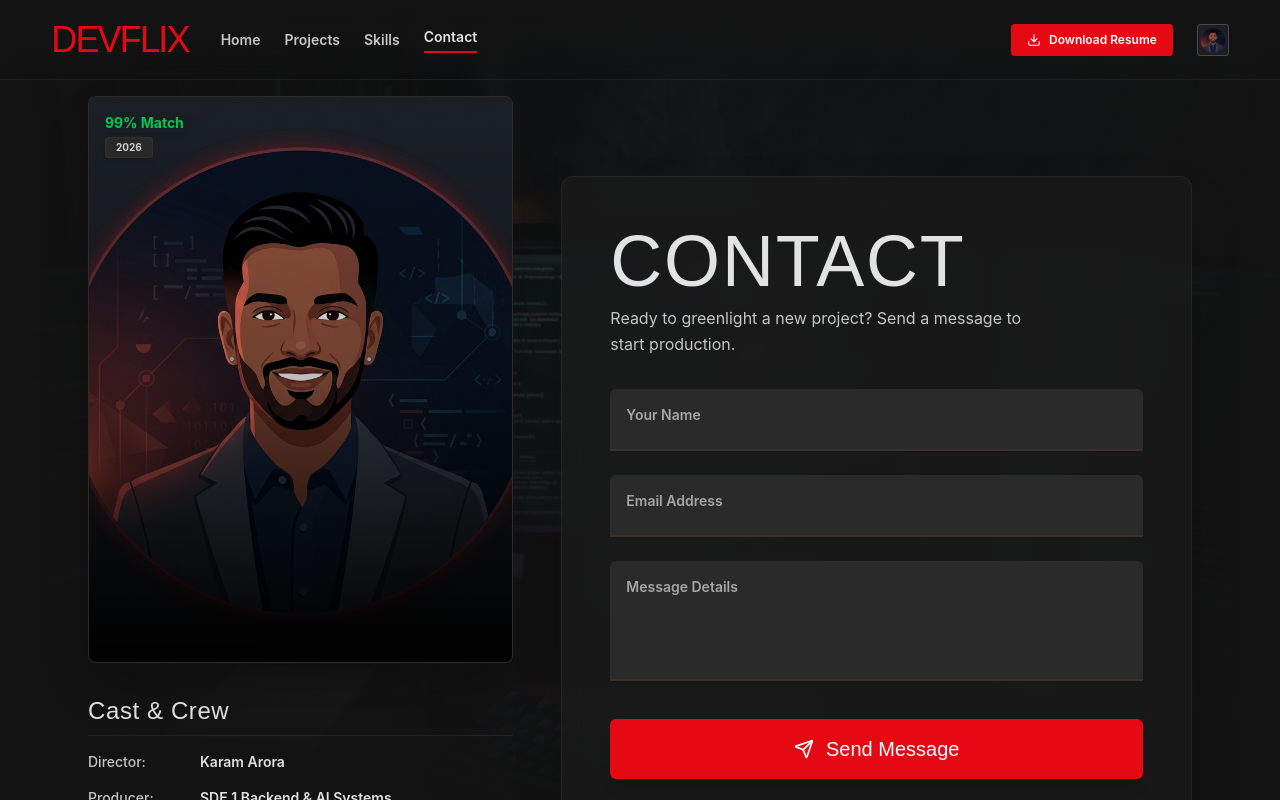
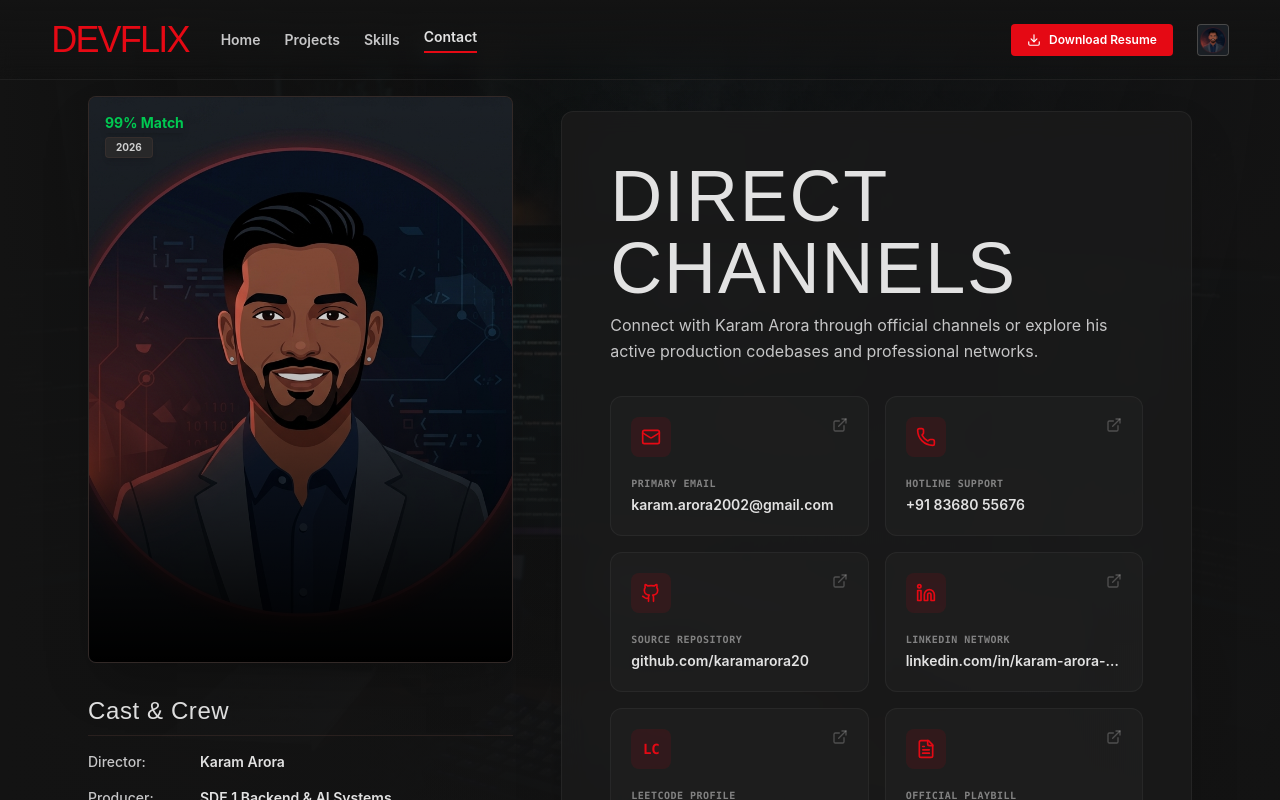
Before and after one commit to karamarora20/devflix, a React (Vite) app: page / in a window 1280 px wide. Both pictures are taken after a click on the button "Contact". Shown: the top 800 px of the page. Built offline with nearby package versions, Linux system fonts and the light colour scheme.

Commit message:
redesign: Removed contact form and added all contact information

```diff
--- a/src/components/ContactView.tsx
+++ b/src/components/ContactView.tsx
@@ -5,7 +5,7 @@
 
 import { useState, useEffect, FormEvent } from "react";
 import { Message } from "../types";
-import { Play, Plus, ThumbsUp, Send, CheckCircle, FileText, Trash2, MailOpen } from "lucide-react";
+import { Play, Send, CheckCircle, FileText, Trash2, MailOpen, Mail, Phone, Github, Linkedin, ExternalLink } from "lucide-react";
 import { MY_PROFILE } from "../data";
 import { motion, AnimatePresence } from "motion/react";
 
@@ -57,7 +57,7 @@
         {/* Left Column: Director Profile & Credits */}
         <div className="md:col-span-5 flex flex-col gap-8 md:pr-4">
           <div className="space-y-4">
-            <h1 className="font-bebas text-5xl text-on-surface md:hidden mb-4 tracking-wide">
+            <h1 className="font-bebas text-5xl text-on-surface md:hidden mb-2 tracking-wide">
               CONTACT
             </h1>
 
@@ -113,161 +113,146 @@
               </dl>
             </div>
 
-            <div className="flex gap-4 items-center">
+            <div className="flex flex-col gap-4">
               <button
                 onClick={() => setShowResume(true)}
-                className="bg-inverse-surface text-on-secondary-fixed font-bold text-sm px-6 py-2.5 rounded-md flex items-center gap-2 hover:bg-secondary transition-colors duration-200 cursor-pointer shadow-lg hover:scale-[1.03]"
+                className="w-full bg-inverse-surface text-on-secondary-fixed font-bold text-sm px-6 py-3 rounded-md flex items-center justify-center gap-2 hover:bg-secondary transition-colors duration-200 cursor-pointer shadow-lg hover:scale-[1.01]"
               >
                 <Play className="w-4 h-4 fill-on-secondary-fixed text-on-secondary-fixed" />
-                Resume
-              </button>
-
-              <button className="w-10 h-10 rounded-full border border-outline-variant/30 flex items-center justify-center text-on-surface hover:border-on-surface transition-colors duration-200 bg-surface-container-high/50 backdrop-blur-sm" title="Add to List">
-                <Plus className="w-4 h-4" />
-              </button>
-
-              <button className="w-10 h-10 rounded-full border border-outline-variant/30 flex items-center justify-center text-on-surface hover:border-on-surface transition-colors duration-200 bg-surface-container-high/50 backdrop-blur-sm" title="Upvote">
-                <ThumbsUp className="w-4 h-4" />
+                Play Resume (PDF Mode)
               </button>
             </div>
           </div>
         </div>
 
-        {/* Right Column: Contact Form & Sent Messages list */}
+        {/* Right Column: Direct Channels & Interactive Profiles */}
         <div className="md:col-span-7 flex flex-col justify-center h-full relative">
           <div className="bg-surface-container-low/85 backdrop-blur-md p-8 md:p-12 rounded-xl border border-white/5 shadow-2xl relative overflow-hidden group">
             {/* Subtle card lighting glow */}
             <div className="absolute -inset-10 bg-primary-container/5 blur-3xl opacity-0 group-hover:opacity-100 transition-opacity duration-1000 rounded-full pointer-events-none" />
 
             <div className="relative z-10">
-              <h1 className="font-bebas text-5xl lg:text-[72px] text-on-surface hidden md:block mb-2 tracking-wide">
-                CONTACT
+              <h1 className="font-bebas text-5xl lg:text-[72px] text-on-surface mb-2 tracking-wide">
+                DIRECT CHANNELS
               </h1>
 
-              <p className="font-sans text-base text-secondary mb-8 max-w-md leading-relaxed">
-                Ready to greenlight a new project? Send a message to start production.
+              <p className="font-sans text-base text-secondary mb-8 max-w-xl leading-relaxed">
+                Connect with Karam Arora through official channels or explore his active production codebases and professional networks.
               </p>
 
-              {/* Success Notification Alert */}
-              <AnimatePresence>
-                {submitted && (
-                  <motion.div
-                    initial={{ opacity: 0, height: 0 }}
-                    animate={{ opacity: 1, height: "auto" }}
-                    exit={{ opacity: 0, height: 0 }}
-                    className="mb-6 p-4 rounded bg-green-500/10 border border-green-500/30 text-green-400 text-sm flex items-center gap-3"
+              <div className="grid grid-cols-1 sm:grid-cols-2 gap-4">
+                {/* Email Channel */}
+                <a
+                  href="mailto:karam.arora2002@gmail.com"
+                  className="group/channel flex flex-col justify-between bg-surface-container-high/30 border border-white/5 rounded-xl p-5 hover:bg-surface-container-high/70 hover:border-primary-container/30 transition-all duration-300 min-h-[140px]"
                 >
-                    <CheckCircle className="w-5 h-5 flex-shrink-0 text-green-500" />
-                    <div>
-                      <span className="font-bold">MESSAGE IN PRODUCTION 🎬</span>
-                      <p className="text-xs text-green-400/90 mt-0.5">Karam has received your telemetry. He will review the script soon.</p>
+                  <div className="flex justify-between items-start">
+                    <div className="w-10 h-10 rounded-lg bg-primary-container/10 flex items-center justify-center text-primary-container group-hover/channel:bg-primary-container group-hover/channel:text-white transition-all duration-300">
+                      <Mail className="w-5 h-5" />
                     </div>
-                  </motion.div>
-                )}
-              </AnimatePresence>
+                    <ExternalLink className="w-4 h-4 text-secondary/30 group-hover/channel:text-on-surface transition-colors" />
+                  </div>
+                  <div className="mt-4">
+                    <span className="text-[10px] font-bold text-secondary/60 font-mono uppercase block tracking-wider mb-1">Primary Email</span>
+                    <span className="text-sm font-semibold text-on-surface block truncate">karam.arora2002@gmail.com</span>
+                  </div>
+                </a>
 
-              <form onSubmit={handleSubmit} className="space-y-6">
-                {/* Your Name Field */}
-                <div className="relative">
-                  <input
-                    type="text"
-                    id="name"
-                    value={name}
-                    onChange={(e) => setName(e.target.value)}
-                    className="peer w-full bg-surface-container-high border-b-2 border-outline-variant/30 focus:border-primary-container text-on-surface px-4 py-4 pt-6 rounded-t-md focus:outline-none focus:ring-0 transition-all duration-300 placeholder-transparent text-sm"
-                    placeholder="Your Name"
-                    required
-                  />
-                  <label
-                    htmlFor="name"
-                    className="absolute left-4 top-4 text-secondary/80 text-sm font-semibold transition-all duration-300 peer-placeholder-shown:text-sm peer-placeholder-shown:top-4 peer-focus:-translate-y-2.5 peer-focus:text-xs peer-focus:text-primary-container peer-valid:-translate-y-2.5 peer-valid:text-xs"
+                {/* Phone Channel */}
+                <a
+                  href="tel:+918368055676"
+                  className="group/channel flex flex-col justify-between bg-surface-container-high/30 border border-white/5 rounded-xl p-5 hover:bg-surface-container-high/70 hover:border-primary-container/30 transition-all duration-300 min-h-[140px]"
                 >
-                    Your Name
-                  </label>
+                  <div className="flex justify-between items-start">
+                    <div className="w-10 h-10 rounded-lg bg-primary-container/10 flex items-center justify-center text-primary-container group-hover/channel:bg-primary-container group-hover/channel:text-white transition-all duration-300">
+                      <Phone className="w-5 h-5" />
                     </div>
+                    <ExternalLink className="w-4 h-4 text-secondary/30 group-hover/channel:text-on-surface transition-colors" />
+                  </div>
+                  <div className="mt-4">
+                    <span className="text-[10px] font-bold text-secondary/60 font-mono uppercase block tracking-wider mb-1">Hotline Support</span>
+                    <span className="text-sm font-semibold text-on-surface block truncate">+91 83680 55676</span>
+                  </div>
+                </a>
 
-                {/* Email Address Field */}
-                <div className="relative">
-                  <input
-                    type="email"
-                    id="email"
-                    value={email}
-                    onChange={(e) => setEmail(e.target.value)}
-                    className="peer w-full bg-surface-container-high border-b-2 border-outline-variant/30 focus:border-primary-container text-on-surface px-4 py-4 pt-6 rounded-t-md focus:outline-none focus:ring-0 transition-all duration-300 placeholder-transparent text-sm"
-                    placeholder="Email Address"
-                    required
-                  />
-                  <label
-                    htmlFor="email"
-                    className="absolute left-4 top-4 text-secondary/80 text-sm font-semibold transition-all duration-300 peer-placeholder-shown:text-sm peer-placeholder-shown:top-4 peer-focus:-translate-y-2.5 peer-focus:text-xs peer-focus:text-primary-container peer-valid:-translate-y-2.5 peer-valid:text-xs"
+                {/* GitHub Channel */}
+                <a
+                  href="https://github.com/karamarora20"
+                  target="_blank"
+                  rel="noopener noreferrer"
+                  className="group/channel flex flex-col justify-between bg-surface-container-high/30 border border-white/5 rounded-xl p-5 hover:bg-surface-container-high/70 hover:border-primary-container/30 transition-all duration-300 min-h-[140px]"
                 >
-                    Email Address
-                  </label>
+                  <div className="flex justify-between items-start">
+                    <div className="w-10 h-10 rounded-lg bg-primary-container/10 flex items-center justify-center text-primary-container group-hover/channel:bg-primary-container group-hover/channel:text-white transition-all duration-300">
+                      <Github className="w-5 h-5" />
                     </div>
+                    <ExternalLink className="w-4 h-4 text-secondary/30 group-hover/channel:text-on-surface transition-colors" />
+                  </div>
+                  <div className="mt-4">
+                    <span className="text-[10px] font-bold text-secondary/60 font-mono uppercase block tracking-wider mb-1">Source Repository</span>
+                    <span className="text-sm font-semibold text-on-surface block truncate">github.com/karamarora20</span>
+                  </div>
+                </a>
 
-                {/* Message Field */}
-                <div className="relative">
-                  <textarea
-                    id="message"
-                    value={text}
-                    onChange={(e) => setText(e.target.value)}
-                    className="peer w-full bg-surface-container-high border-b-2 border-outline-variant/30 focus:border-primary-container text-on-surface px-4 py-4 pt-6 rounded-t-md focus:outline-none focus:ring-0 transition-all duration-300 resize-none placeholder-transparent text-sm min-h-[120px]"
-                    placeholder="Message"
-                    required
-                  />
-                  <label
-                    htmlFor="message"
-                    className="absolute left-4 top-4 text-secondary/80 text-sm font-semibold transition-all duration-300 peer-placeholder-shown:text-sm peer-placeholder-shown:top-4 peer-focus:-translate-y-2.5 peer-focus:text-xs peer-focus:text-primary-container peer-valid:-translate-y-2.5 peer-valid:text-xs"
+                {/* LinkedIn Channel */}
+                <a
+                  href="https://www.linkedin.com/in/karam-arora-896952200/"
+                  target="_blank"
+                  rel="noopener noreferrer"
+                  className="group/channel flex flex-col justify-between bg-surface-container-high/30 border border-white/5 rounded-xl p-5 hover:bg-surface-container-high/70 hover:border-primary-container/30 transition-all duration-300 min-h-[140px]"
                 >
-                    Message Details
-                  </label>
+                  <div className="flex justify-between items-start">
+                    <div className="w-10 h-10 rounded-lg bg-primary-container/10 flex items-center justify-center text-primary-container group-hover/channel:bg-primary-container group-hover/channel:text-white transition-all duration-300">
+                      <Linkedin className="w-5 h-5" />
                     </div>
+                    <ExternalLink className="w-4 h-4 text-secondary/30 group-hover/channel:text-on-surface transition-colors" />
+                  </div>
+                  <div className="mt-4">
+                    <span className="text-[10px] font-bold text-secondary/60 font-mono uppercase block tracking-wider mb-1">LinkedIn Network</span>
+                    <span className="text-sm font-semibold text-on-surface block truncate">linkedin.com/in/karam-arora-896952200</span>
+                  </div>
+                </a>
 
-                {/* Submit Button */}
-                <div className="pt-2">
-                  <button
-                    type="submit"
-                    className="w-full bg-primary-container text-white font-bebas text-xl py-4 rounded-md flex items-center justify-center gap-3 hover:bg-[#ff0f1e] active:scale-[0.99] transition-all duration-300 shadow-lg netflix-glow cursor-pointer"
+                {/* LeetCode Channel */}
+                <a
+                  href="https://leetcode.com/u/arorakaram41"
+                  target="_blank"
+                  rel="noopener noreferrer"
+                  className="group/channel flex flex-col justify-between bg-surface-container-high/30 border border-white/5 rounded-xl p-5 hover:bg-surface-container-high/70 hover:border-primary-container/30 transition-all duration-300 min-h-[140px]"
                 >
-                    <Send className="w-5 h-5" />
-                    Send Message
-                  </button>
+                  <div className="flex justify-between items-start">
+                    <div className="w-10 h-10 rounded-lg bg-primary-container/10 flex items-center justify-center text-primary-container group-hover/channel:bg-primary-container group-hover/channel:text-white transition-all duration-300 font-mono text-sm font-bold flex-shrink-0">
+                      LC
                     </div>
-              </form>
+                    <ExternalLink className="w-4 h-4 text-secondary/30 group-hover/channel:text-on-surface transition-colors" />
+                  </div>
+                  <div className="mt-4">
+                    <span className="text-[10px] font-bold text-secondary/60 font-mono uppercase block tracking-wider mb-1">LeetCode Profile</span>
+                    <span className="text-sm font-semibold text-on-surface block truncate">leetcode.com/u/arorakaram41</span>
+                  </div>
+                </a>
+
+                {/* Resume PDF Channel */}
+                <a
+                  href="https://drive.google.com/file/d/1lfaIxNrlx4yEGvB8Bmnc4nuzgQ91gY8Y/view?usp=drive_link"
+                  target="_blank"
+                  rel="noopener noreferrer"
+                  className="group/channel flex flex-col justify-between bg-surface-container-high/30 border border-white/5 rounded-xl p-5 hover:bg-surface-container-high/70 hover:border-primary-container/30 transition-all duration-300 min-h-[140px]"
+                >
+                  <div className="flex justify-between items-start">
+                    <div className="w-10 h-10 rounded-lg bg-primary-container/10 flex items-center justify-center text-primary-container group-hover/channel:bg-primary-container group-hover/channel:text-white transition-all duration-300">
+                      <FileText className="w-5 h-5" />
+                    </div>
+                    <ExternalLink className="w-4 h-4 text-secondary/30 group-hover/channel:text-on-surface transition-colors" />
+                  </div>
+                  <div className="mt-4">
+                    <span className="text-[10px] font-bold text-secondary/60 font-mono uppercase block tracking-wider mb-1">Official Playbill</span>
+                    <span className="text-sm font-semibold text-on-surface block truncate">Download Resume PDF</span>
+                  </div>
+                </a>
               </div>
             </div>
-
-          {/* Local Durable Sent Messages Inbox Queue */}
-          {sentMessages.length > 0 && (
-            <div className="mt-8 bg-surface-container-lowest/80 border border-white/5 rounded-xl p-6">
-              <h3 className="font-bebas text-xl text-secondary mb-4 tracking-wide flex items-center gap-2">
-                <MailOpen className="w-4 h-4 text-primary-container" />
-                Sent Messages Outbox ({sentMessages.length})
-              </h3>
-
-              <div className="space-y-4 max-h-[220px] overflow-y-auto pr-2 hide-scrollbar">
-                {sentMessages.map((msg) => (
-                  <div key={msg.id} className="bg-surface-container-high/40 p-4 rounded-lg border border-white/5 relative group/msg">
-                    {onDeleteMessage && (
-                      <button
-                        onClick={() => onDeleteMessage(msg.id)}
-                        className="absolute top-4 right-4 text-secondary/60 hover:text-primary-container transition-colors opacity-0 group-hover/msg:opacity-100 p-1"
-                        title="Delete sent message"
-                      >
-                        <Trash2 className="w-4 h-4" />
-                      </button>
-                    )}
-                    <div className="flex justify-between text-xs font-semibold mb-1">
-                      <span className="text-on-surface">{msg.name}</span>
-                      <span className="text-secondary font-medium font-mono text-[10px]">{msg.timestamp}</span>
           </div>
-                    <div className="text-xs text-secondary/60 mb-2 font-mono truncate">{msg.email}</div>
-                    <p className="text-xs text-secondary leading-relaxed font-sans">{msg.text}</p>
-                  </div>
-                ))}
-              </div>
-            </div>
-          )}
         </div>
       </div>
 
```
Lines whose indentation alone changed are shown as unchanged.
